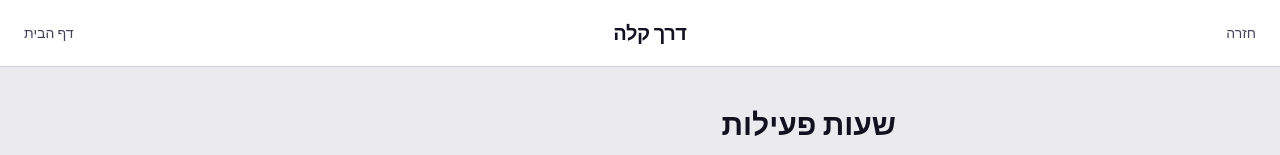
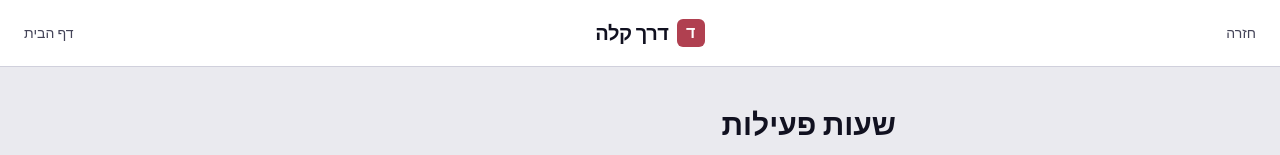
Before and after one commit to pawpaw555/derechkala, a Next.js app: page /hours in a window 1280 px wide. Shown: the top 155 px of the page. Built offline with nearby package versions, Linux system fonts and the light colour scheme.

Commit message:
logo, favicon, street search, departure/arrival mode, map after result

```diff
--- a/app/lib/SiteComponents.tsx
+++ b/app/lib/SiteComponents.tsx
@@ -18,7 +18,16 @@ export function SiteHeader({ backHref, backLabel }: { backHref?: string; backLab
         ? <a href={backHref} style={{ color: t.muted, fontSize: 14, fontWeight: 500, textDecoration: "none" }}>{backLabel || "חזרה"}</a>
         : <div style={{ width: 60 }} />
       }
-      <a href="/" style={{ fontSize: 20, fontWeight: 700, color: t.text, letterSpacing: "-0.02em", textDecoration: "none" }}>{SITE_NAME}</a>
+      <a href="/" style={{ display: "flex", alignItems: "center", gap: 8, textDecoration: "none" }}>
+        <span style={{
+          width: 28, height: 28, borderRadius: 6,
+          background: "#b04050", display: "inline-flex",
+          alignItems: "center", justifyContent: "center",
+          fontSize: 16, fontWeight: 800, color: "#fff",
+          fontFamily: "'Rubik', sans-serif", flexShrink: 0,
+        }}>ד</span>
+        <span style={{ fontSize: 20, fontWeight: 700, color: t.text, letterSpacing: "-0.02em" }}>{SITE_NAME}</span>
+      </a>
       <a href="/" style={{ color: t.muted, fontSize: 14, fontWeight: 500, textDecoration: "none" }}>דף הבית</a>
     </header>
   );
--- a/app/page.tsx
+++ b/app/page.tsx
@@ -297,7 +297,16 @@ export default function Home() {
           <a href="/hours" style={{ color: t.muted, fontSize: 14, fontWeight: 500 }}>שעות פעילות</a>
           <a href="/line-red" style={{ color: t.muted, fontSize: 14, fontWeight: 500 }}>קווים</a>
         </nav>
-        <span style={{ fontSize: 20, fontWeight: 700, color: t.text, letterSpacing: "-0.02em" }}>דרך קלה</span>
+        <span style={{ display: "flex", alignItems: "center", gap: 8 }}>
+          <span style={{
+            width: 28, height: 28, borderRadius: 6,
+            background: "#b04050", display: "inline-flex",
+            alignItems: "center", justifyContent: "center",
+            fontSize: 16, fontWeight: 800, color: "#fff",
+            fontFamily: "'Rubik', sans-serif", flexShrink: 0,
+          }}>ד</span>
+          <span style={{ fontSize: 20, fontWeight: 700, color: t.text, letterSpacing: "-0.02em" }}>דרך קלה</span>
+        </span>
         <button onClick={toggleTheme} style={{
           background: t.swapBg, border: `1px solid ${t.swapBorder}`,
           borderRadius: 8, padding: "5px 12px",
```
Also changed, not shown: app/layout.tsx (+1 -1 lines), public/logo.svg (added).
